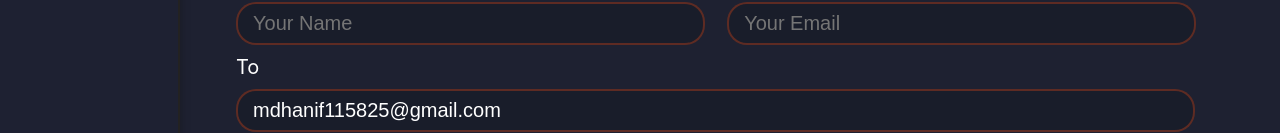
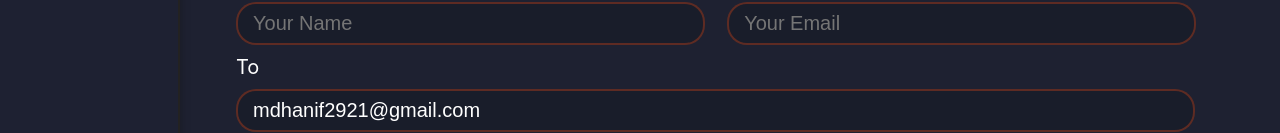
Before and after one commit to mdhanif20/portfolio-website, a React (Create React App) app: page /contact in a window 1280 px wide. Shown: the part 667-800 px from the top of the page. Built offline with nearby package versions, Linux system fonts and the light colour scheme.

Commit message:
edit contact

```diff
--- a/src/Pages/Contact/EmailForm.js
+++ b/src/Pages/Contact/EmailForm.js
@@ -72,7 +72,7 @@ const EmailForm = () => {
                 </Box>
 
                 <label className={classes.inputText} htmlFor="myEmail">To </label><br />
-                <input  style={{height:"auto"}} className={classes.inputArea} type="text" value='mdhanif115825@gmail.com' name="ownerEmail" /> <br />
+                <input  style={{height:"auto"}} className={classes.inputArea} type="text" value='mdhanif2921@gmail.com' name="ownerEmail" /> <br />
 
                 <textarea name="message" className={classes.textArea} placeholder='Write email...' id="" width="100%" style={{height:"35vh"}} rows="7"></textarea> <br />
                 <Button  sx={{
```
